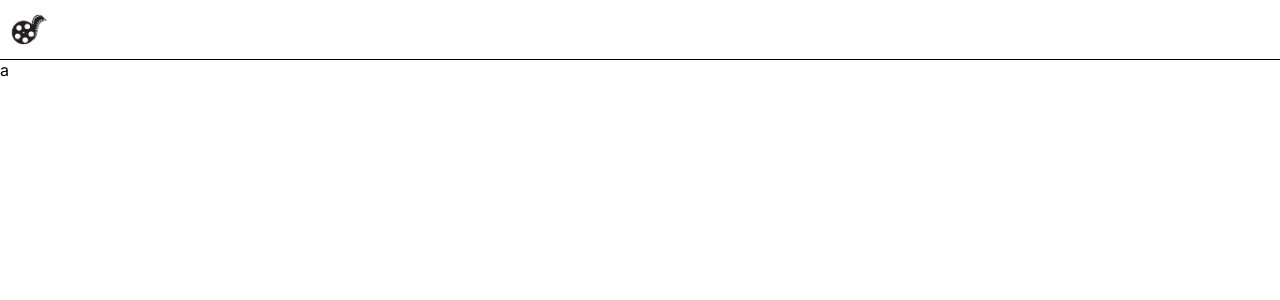
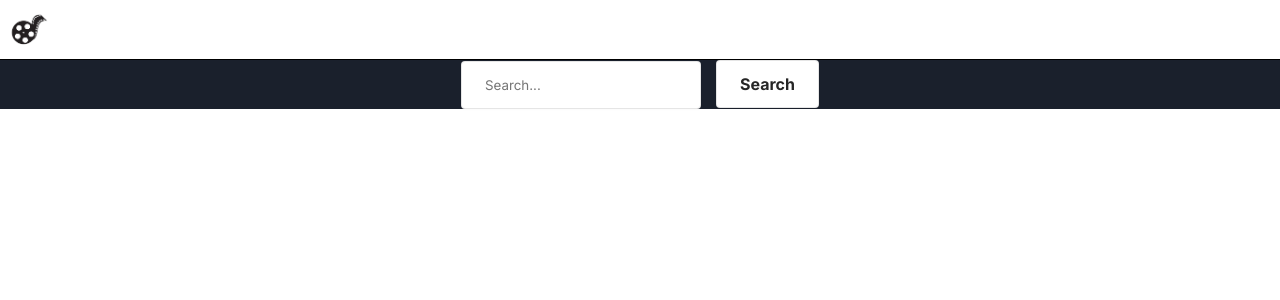
Before and after one commit to christianlsb/outbox-film, a React (Create React App) app: page / in a window 1280 px wide. Shown: the top 300 px of the page. Built offline with nearby package versions, Linux system fonts and the light colour scheme.

Commit message:
feat: created Search component

```diff
--- a/package.json
+++ b/package.json
@@ -10,6 +10,7 @@
     "react": "^18.2.0",
     "react-dom": "^18.2.0",
     "react-lazy-load-image-component": "^1.5.6",
+    "react-router-dom": "^6.7.0",
     "react-scripts": "5.0.1",
     "styled-components": "^5.3.6",
     "web-vitals": "^2.1.4"
--- a/src/App.js
+++ b/src/App.js
@@ -1,16 +1,17 @@
 import React from "react";
-import * as S from "./styles/home"
+import * as S from "./styles/home";
 
 import Header from "./components/Header";
 import Footer from "./components/Footer";
-
+import {SearchBar} from "./components/Search";
 
 function App() {
   return (
     <>
       <S.Container>
-            <Header/>
-            <Footer/>
+        <Header />
+        <SearchBar />
+        <Footer />
       </S.Container>
     </>
   );
--- a/src/components/Footer/index.js
+++ b/src/components/Footer/index.js
@@ -2,10 +2,5 @@ import React from "react";
 import * as S from "./styles";
 
 export default function Footer() {
-  return (
-
-    <S.FooterContainer>
-                a
-  </S.FooterContainer>
-  )
+  return <S.FooterContainer></S.FooterContainer>;
 }
--- /dev/null
+++ b/src/components/Search/index.js
@@ -0,0 +1,29 @@
+import React, { useState } from "react";
+import * as S from "./styles";
+
+export function SearchBar() {
+  const [searchTerm, setSearchTerm] = useState("");
+
+  const handleChange = (event) => {
+    setSearchTerm(event.target.value);
+  };
+
+  const handleSubmit = (event) => {
+    event.preventDefault();
+    console.log(`Searching for: ${searchTerm}`);
+  };
+
+  return (
+    <S.SearchContainer>
+      <S.FormStyled onSubmit={handleSubmit}>
+        <S.Input
+          type="text"
+          placeholder="Search..."
+          value={searchTerm}
+          onChange={handleChange}
+        />
+        <S.Button type="submit">Search</S.Button>
+      </S.FormStyled>
+    </S.SearchContainer>
+  );
+}
--- /dev/null
+++ b/src/components/Search/styles.js
@@ -0,0 +1,86 @@
+import styled from "styled-components";
+
+export const SearchContainer = styled.div`
+  display: flex;
+  align-items: center;
+  justify-content: center;
+`;
+
+export const FormStyled = styled.form``;
+export const Input = styled.input`
+  outline: none;
+  background-color: #ffffff;
+  border: 1px solid rgba(0, 0, 0, 0.1);
+  border-radius: 0.25rem;
+  box-shadow: rgba(0, 0, 0, 0.02) 0 1px 3px 0;
+  color: rgba(0, 0, 0, 0.85);
+  min-height: 3rem;
+  padding: calc(0.875rem - 1px) calc(1.5rem - 1px);
+  position: relative;
+  text-decoration: none;
+  transition: all 250ms;
+  user-select: none;
+  &:hover,
+  &:focus {
+    border-color: rgba(0, 0, 0, 0.15);
+    box-shadow: rgba(0, 0, 0, 0.1) 0 4px 12px;
+    color: rgba(0, 0, 0, 0.65);
+  }
+
+  &:hover {
+    transform: translateY(-1px);
+  }
+
+  &:active {
+    background-color: #f0f0f1;
+    border-color: rgba(0, 0, 0, 0.15);
+    box-shadow: rgba(0, 0, 0, 0.06) 0 2px 4px;
+    color: rgba(0, 0, 0, 0.65);
+    transform: translateY(0);
+  }
+`;
+
+export const Button = styled.button`
+  align-items: center;
+  background-color: #ffffff;
+  border: 1px solid rgba(0, 0, 0, 0.1);
+  border-radius: 0.25rem;
+  box-shadow: rgba(0, 0, 0, 0.02) 0 1px 3px 0;
+  color: rgba(0, 0, 0, 0.85);
+  cursor: pointer;
+  display: inline-flex;
+  font-size: 16px;
+  font-weight: 600;
+  justify-content: center;
+  line-height: 1.25;
+  min-height: 3rem;
+  padding: calc(0.875rem - 1px) calc(1.5rem - 1px);
+  position: relative;
+  text-decoration: none;
+  transition: all 250ms;
+  user-select: none;
+  -webkit-user-select: none;
+  touch-action: manipulation;
+  vertical-align: baseline;
+  width: auto;
+
+  &:hover,
+  &:focus {
+    border-color: rgba(0, 0, 0, 0.15);
+    box-shadow: rgba(0, 0, 0, 0.1) 0 4px 12px;
+    color: rgba(0, 0, 0, 0.65);
+  }
+
+  &:hover {
+    transform: translateY(-1px);
+  }
+
+  &:active {
+    background-color: #f0f0f1;
+    border-color: rgba(0, 0, 0, 0.15);
+    box-shadow: rgba(0, 0, 0, 0.06) 0 2px 4px;
+    color: rgba(0, 0, 0, 0.65);
+    transform: translateY(0);
+  }
+  margin-left: 15px;
+`;
```
Also changed, not shown: 1 other file (tests, documents, lock files or other folders).
